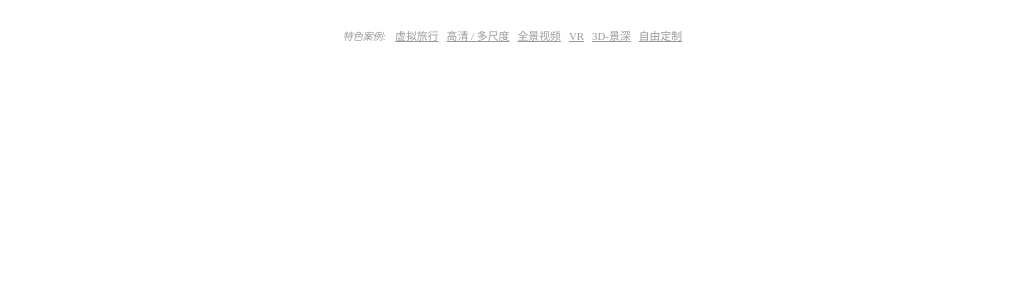
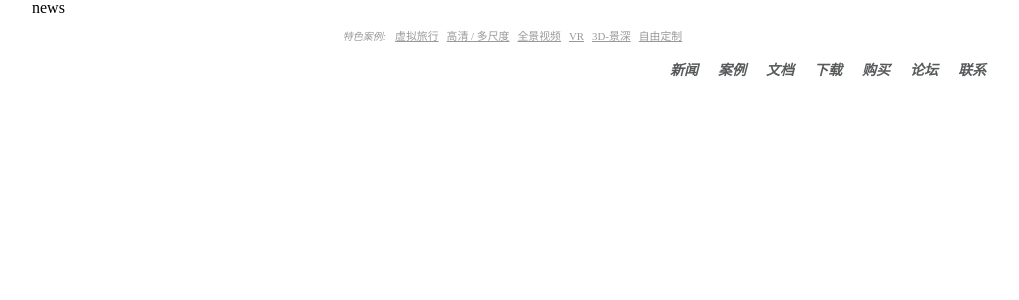
Before and after one commit to haoqiangqiang/krpanoCN, a React (Create React App) app: page /news in a window 1280 px wide. Shown: the top 300 px of the page, without its empty margins (128-1147 px from the left). Built offline with nearby package versions, Linux system fonts and the light colour scheme.

Commit message:
完成菜单

```diff
--- a/src/App.js
+++ b/src/App.js
@@ -1,6 +1,9 @@
 import React from 'react';
 import { BrowserRouter, Route } from 'react-router-dom';
 import ExampleHeader from './example_header';
+import Menu from './menu';
+import News from './main/news';
+import Examples from './main/examples';
 import { Globalstyle } from "./style";
 import './App.css';
 
@@ -8,7 +11,12 @@ function App() {
   return (
     <div className='app'>
         <Globalstyle />
-        <ExampleHeader />
+        <BrowserRouter>
+          <ExampleHeader />
+          <Menu />
+          <Route path='/news' exact component={News}></Route>
+          <Route path='/examples' exact component={Examples}></Route>
+        </BrowserRouter>
     </div>
   );
 }
--- /dev/null
+++ b/src/header/style.js
@@ -0,0 +1,15 @@
+import styled from 'styled-components';
+
+export const HeaderWrapper = styled.div`
+
+`
+
+export const MenuLink = styled.a`
+    display: inline-block;
+    box-sizing: border-box;
+    padding: 0 10px;
+    padding-top: 4px;
+    border-bottom: 1px solid rgba(0,0,0,0);
+    text-decoration: none;
+    color: #57595a;
+`
--- /dev/null
+++ b/src/main/examples.js
@@ -0,0 +1,9 @@
+import React from 'react';
+
+function Examples() {
+    return (
+        <div>example</div>
+    );
+}
+
+export default Examples;
--- /dev/null
+++ b/src/main/news.js
@@ -0,0 +1,9 @@
+import React from 'react';
+
+function News() {
+    return (
+        <div>news</div>
+    );
+}
+
+export default News;
--- /dev/null
+++ b/src/menu/index.js
@@ -0,0 +1,34 @@
+import React from 'react';
+import { Link } from 'react-router-dom';
+import {
+    MenuWrapper,
+    MenuLink,
+ } from './style';
+
+function Menu() {
+    return (
+        <MenuWrapper>
+            <Link to='/news/'>
+            <MenuLink>新闻</MenuLink>
+            </Link>
+            <Link to='/examples/'>
+            <MenuLink>案例</MenuLink>
+            </Link>
+            <Link to='/docu/xml'>
+            <MenuLink>文档</MenuLink>
+            </Link>
+            <Link to='/download/'>
+                <MenuLink>下载</MenuLink>
+            </Link>
+            <Link to='/buy/'>
+                <MenuLink>购买</MenuLink>
+            </Link>
+            <MenuLink href="https://krpano.com/forum/wbb/index.php?l=2">论坛</MenuLink>
+            <Link to='/contact/'>
+                <MenuLink>联系</MenuLink>
+            </Link>
+        </MenuWrapper>
+    );
+}
+
+export default Menu;
--- /dev/null
+++ b/src/menu/style.js
@@ -0,0 +1,33 @@
+import styled from 'styled-components';
+
+export const MenuWrapper = styled.div`
+    position: absolute;
+    top: 60px;
+    bottom: 0;
+    right: 0;
+    padding-right: 4px;
+    padding-bottom: 5px;
+    text-align: right;
+    margin: 0;
+    margin-left: auto;
+    margin-right: auto;
+    border: 0;
+    font-size: 14px;
+    font-style: italic;
+    font-weight: 700;
+    -webkit-text-size-adjust: none;
+    -moz-text-size-adjust: none;
+    -ms-text-size-adjust: none;
+    text-size-adjust: none;
+    text-shadow: rgba(255,255,255,.5)1px 1px 3px;
+`
+
+export const MenuLink = styled.a`
+    display: inline-block;
+    box-sizing: border-box;
+    padding: 0 10px;
+    padding-top: 4px;
+    border-bottom: 1px solid rgba(0,0,0,0);
+    text-decoration: none;
+    color: #57595a;
+`
```
Also changed, not shown: src/header/index.js (added, +16 -0 lines).
